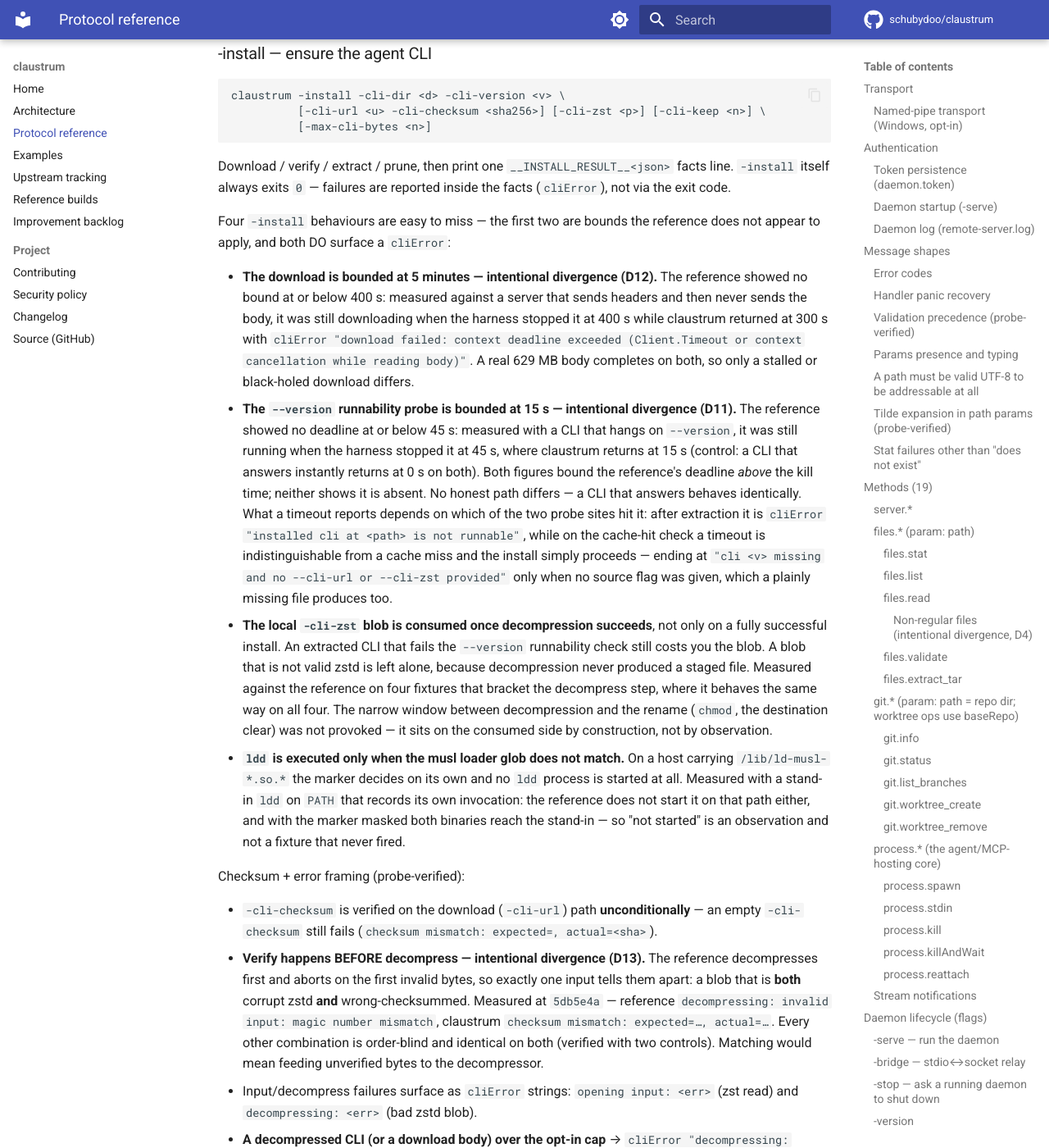
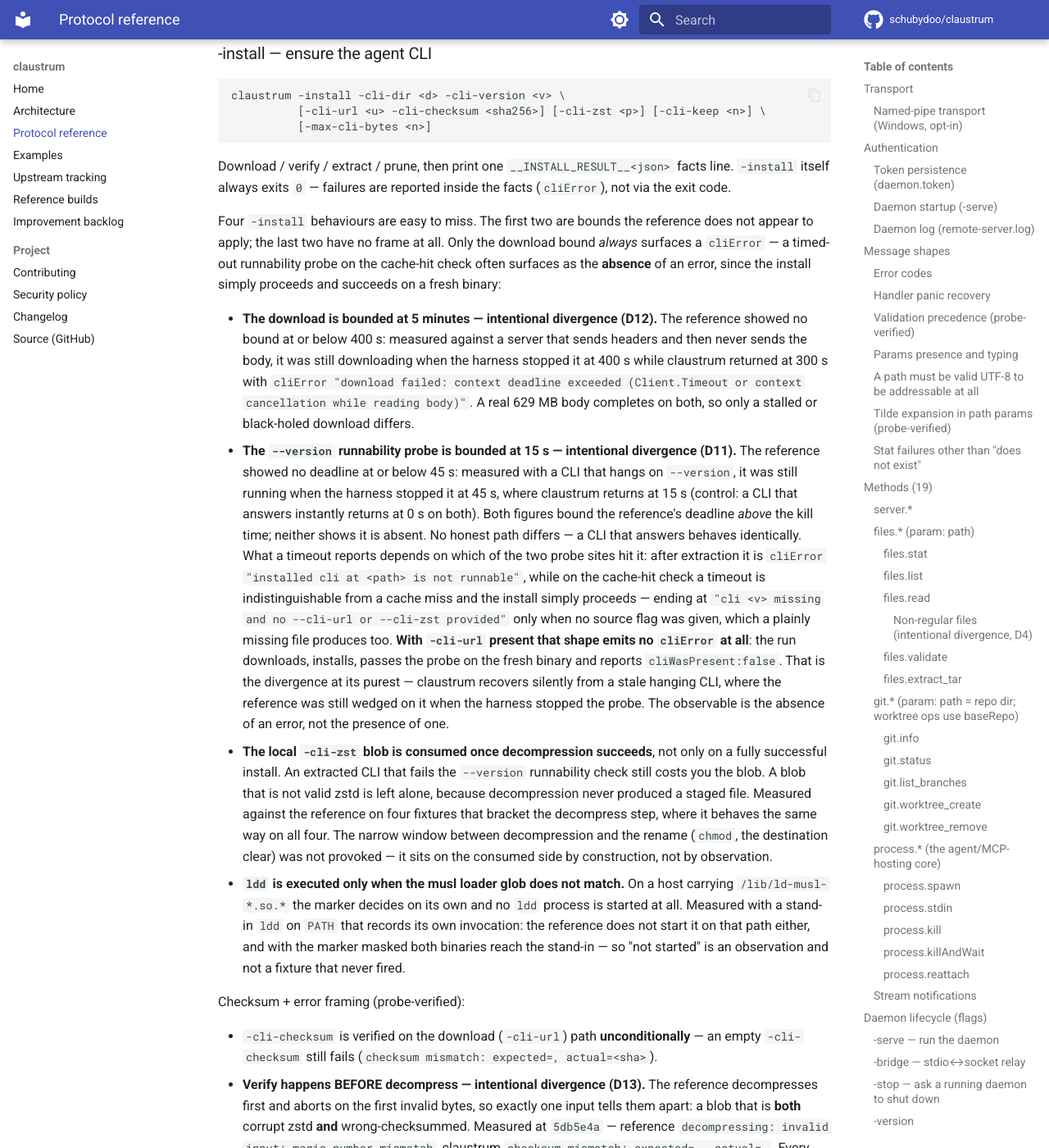
Before and after one commit to schubydoo/claustrum, an MkDocs documentation site: the page built from docs/PROTOCOL.md, in a window 1280 px wide and 1400 px high, scrolled down 27306 px. Shown: the whole window at 82% size. Built offline with MkDocs 1.6.1 and Material for MkDocs 9.7.7, drawn with Linux system fonts in a browser that asks for light colours; comment, search, counter and statistics services are not loaded.

Commit message:
docs: carry the hedge below the ledes, and say what D11 actually observes
Two important findings from the re-review on PR 239, both residue of my own
hedge sweep: it landed on the ledes and left the prose underneath making the
claim the ledes had just declined to make.

- D11 said "there the reference wedges -install indefinitely" four lines under a
  caveat spelling out that a 45 s kill cannot tell a 60 s deadline from none.
- D12 said "where the reference waits indefinitely" sixteen lines under its own
  hedged lede.

Both now report the measurement: still wedged at 45 s, still waiting at 400 s.
The Trade bullets are left alone -- "matching means reintroducing an unbounded
hang" is a claim about claustrum with its timeout removed, not about the
reference.

The third finding is better than what I wrote. PROTOCOL's intro promised both
new bullets surface a cliError, and D11's most reachable shape emits none at
all: a cached CLI hanging on --version fails the cache-hit guard after 15 s,
and with -cli-url the run downloads, installs, passes the probe on the fresh
binary and reports cliWasPresent:false. So the divergence at its purest is
claustrum recovering SILENTLY where the reference was still wedged -- the
observable is the absence of an error, not the presence of one. That case is now
in both the PROTOCOL bullet and the D11 entry, and the intro no longer promises
a frame; it also restores the "no frame" characterisation the third and fourth
bullets still rely on.

Noting rather than fixing: IMPROVEMENTS' summary section carries the same
unhedged shape for D5 ("the reference has no deadline and simply blocks"), where
the D5 entry itself hedges to "at or below 75 s". Outside this PR's diff.

Co-Authored-By: Claude Opus 4.8 <noreply@anthropic.com>

```diff
--- a/docs/PROTOCOL.md
+++ b/docs/PROTOCOL.md
@@ -1288,8 +1288,11 @@ Download / verify / extract / prune, then print one `__INSTALL_RESULT__<json>`
 facts line. `-install` itself always exits `0` — failures are reported inside
 the facts (`cliError`), not via the exit code.
 
-Four `-install` behaviours are easy to miss — the first two are bounds the
-reference does not appear to apply, and both DO surface a `cliError`:
+Four `-install` behaviours are easy to miss. The first two are bounds the
+reference does not appear to apply; the last two have no frame at all. Only the
+download bound *always* surfaces a `cliError` — a timed-out runnability probe on
+the cache-hit check often surfaces as the **absence** of an error, since the
+install simply proceeds and succeeds on a fresh binary:
 
 - **The download is bounded at 5 minutes — intentional divergence (D12).** The
   reference showed no bound at or below 400 s: measured against a server that
@@ -1310,6 +1313,12 @@ reference does not appear to apply, and both DO surface a `cliError`:
   check a timeout is indistinguishable from a cache miss and the install simply
   proceeds — ending at `"cli <v> missing and no --cli-url or --cli-zst provided"`
   only when no source flag was given, which a plainly missing file produces too.
+  **With `-cli-url` present that shape emits no `cliError` at all**: the run
+  downloads, installs, passes the probe on the fresh binary and reports
+  `cliWasPresent:false`. That is the divergence at its purest — claustrum recovers
+  silently from a stale hanging CLI, where the reference was still wedged on it
+  when the harness stopped the probe. The observable is the absence of an error,
+  not the presence of one.
 - **The local `-cli-zst` blob is consumed once decompression succeeds**, not only
   on a fully successful install. An extracted CLI that fails the `--version`
   runnability check still costs you the blob. A blob that is not valid zstd is
```
Also changed, not shown: docs/IMPROVEMENTS.md (+9 -2 lines).
